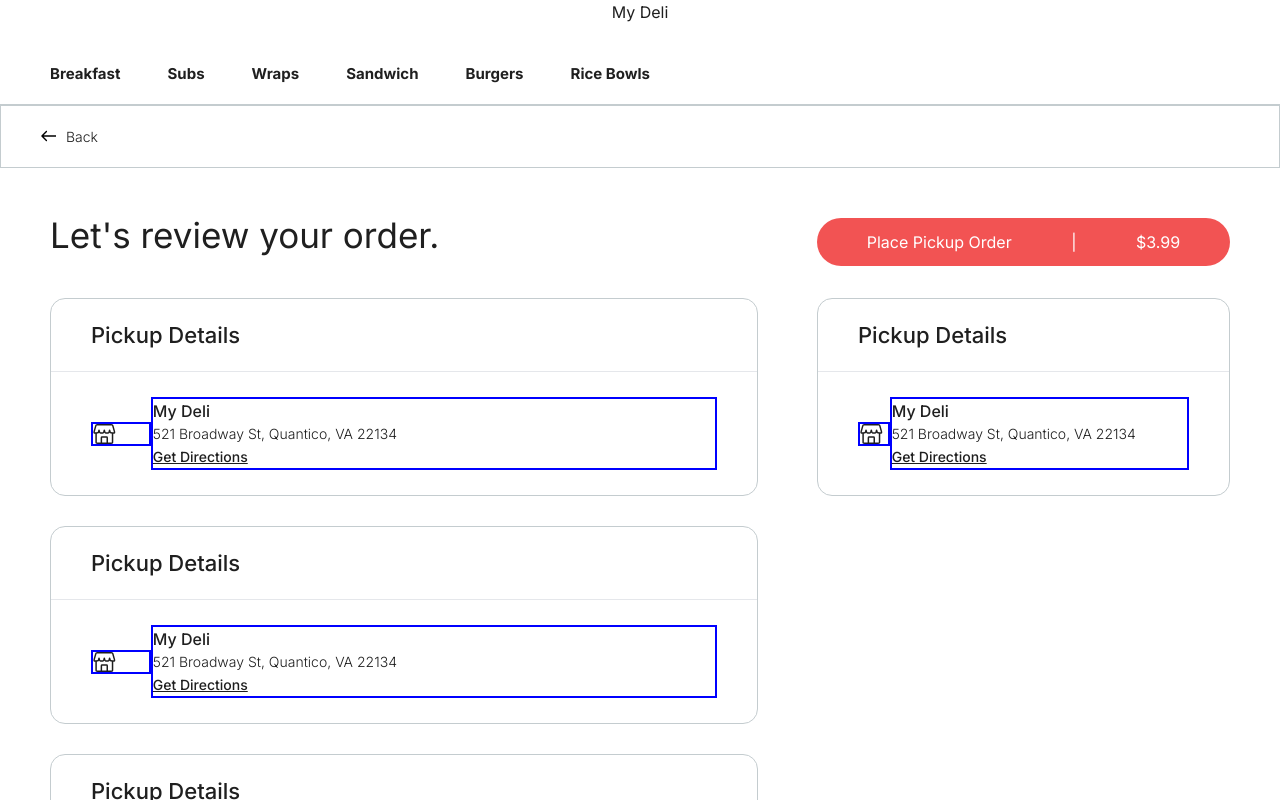
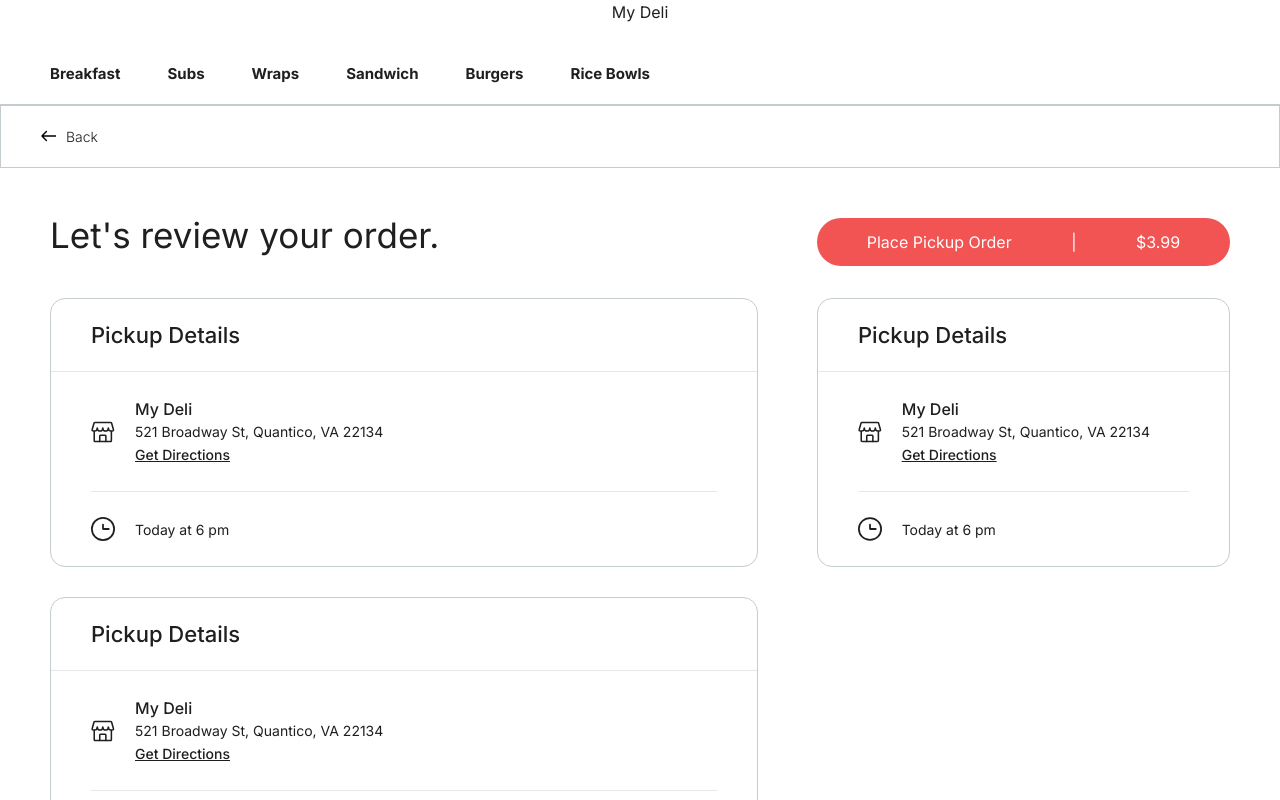
Before and after one commit to sejungk/my-deli_web-app, a Next.js app: page /checkout/1 in a window 1280 px wide. Shown: the top 800 px of the page. Built offline with nearby package versions, Linux system fonts and the light colour scheme.

Commit message:
created pickup details section

```diff
--- a/component/PickupDetails.jsx
+++ b/component/PickupDetails.jsx
@@ -7,17 +7,32 @@ const PickupDetails = () => {
       <div className={styles.pickupHeaderSection}>
         <h1>Pickup Details</h1>
       </div>
+
       <hr></hr>
-      <div className={styles.deliInfoSection}>
-        <div className={styles.storeLogo}>
-          <Image className={styles.logo} src="/img/store-icon.svg" layout="fill" alt="restaurant icon"/>
+
+      <div className={styles.pickupSection}>
+        <div className={styles.infoSection}>
+          <div className={styles.logoWrapper}>
+            <Image className={styles.logo} src="/img/store-icon.svg" layout="fill" alt="restaurant icon"/>
+          </div>
+          <div className={styles.infoWrapper}>
+            <h5>My Deli</h5>
+            <p>521 Broadway St, Quantico, VA 22134</p>
+            <a href="https://goo.gl/maps/39p3eL8vpdob73EC6">Get Directions</a>
+          </div>
         </div>
-        <div className={styles.storeInfo}>
-          <h5>My Deli</h5>
-          <p>521 Broadway St, Quantico, VA 22134</p>
-          <a href="https://goo.gl/maps/39p3eL8vpdob73EC6">Get Directions</a>
+        <hr></hr>
+
+        <div className={styles.infoSection}>
+          <div className={styles.logoWrapper}>
+            <Image className={styles.logo} src="/img/time-icon.svg" layout="fill" alt="time icon"/>
+          </div>
+          <div className={styles.infoWrapper}>
+            <p>Today at 6 pm</p>
+          </div>
         </div>
       </div>
+
     </div>
   )
 }
--- a/styles/PickupDetails.module.css
+++ b/styles/PickupDetails.module.css
@@ -8,30 +8,31 @@
   padding: 25px 40px;
 }
 
-.deliInfoSection {
+.pickupSection {
+  padding: 0 40px;
+}
+
+.infoSection {
   display: flex;
   align-items: center;
-  padding: 25px 40px;
+  padding: 25px 0;
 }
 
-.storeLogo {
+.logoWrapper {
   width: 24px;
   height: 24px;
   position: relative;
-  flex-basis: 10%;
-  margin-right: auto;
-  border: 2px solid blue;
+  margin-right: 20px;
 }
 
-.storeLogo img {
-  width: auto !important;
+.infoWrapper p {
+  font-weight: 400;
 }
 
-.storeInfo {
-  flex-basis: 95%;
-  border: 2px solid blue;
+.infoWrapper {
+  flex-basis: 88%;
 }
 
-.storeInfo a {
+.infoWrapper a {
   font-weight: 500;
 }
```
